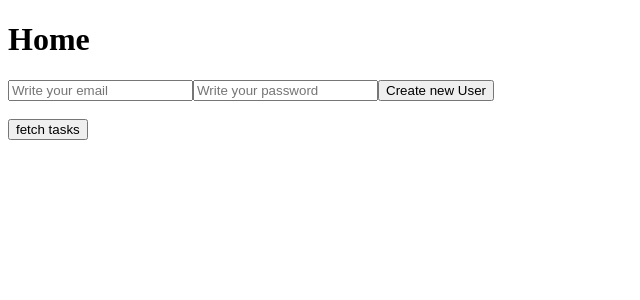
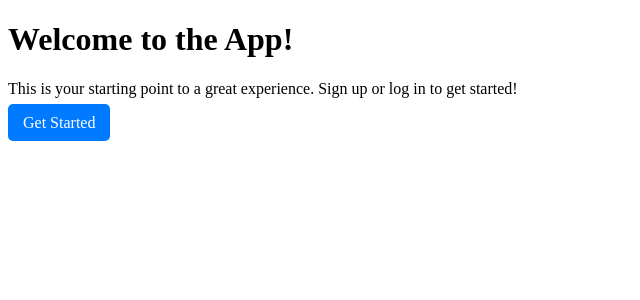
Before and after one commit to taistaschetto/My_ToDoList_project2, a Vue app: page / in a window 1280 px wide. Shown: the top 300 px of the page, without its empty margins (0-640 px from the left). Built offline with nearby package versions, Linux system fonts and the light colour scheme.

Commit message:
Homeview structure done, email error handle

```diff
--- a/src/views/AuthView.vue
+++ b/src/views/AuthView.vue
@@ -2,10 +2,11 @@
   <div class="auth-container">
     <h2>{{ isSigningUp ? "Sign Up" : "Sign In" }}</h2>
     <form @submit.prevent="isSigningUp ? signUp() : signIn()">
-      <!-- Email Field -->
       <input type="email" v-model="email" placeholder="Email" required />
+      <span v-if="email && !validEmail(email)" class="error">
+        Please enter a valid email address.
+      </span>
 
-      <!-- Password Field -->
       <input
         type="password"
         v-model="password"
@@ -16,7 +17,6 @@
         Password must be at least 6 characters long.
       </span>
 
-      <!-- Confirm Password Field (shown only when signing up) -->
       <div v-if="isSigningUp">
         <input
           type="password"
@@ -29,16 +29,19 @@
         </span>
       </div>
 
-      <!-- Error Message Display -->
       <div v-if="error" class="error">{{ error }}</div>
 
-      <!-- Submit Button -->
-      <button type="submit">
-        {{ isSigningUp ? "Create Account" : "Log In" }}
+      <button type="submit" :disabled="loading.value">
+        {{
+          loading.value
+            ? "Processing..."
+            : isSigningUp.value
+            ? "Create Account"
+            : "Log In"
+        }}
       </button>
     </form>
 
-    <!-- Toggle Mode Button -->
     <button @click="toggleMode">
       {{
         isSigningUp
@@ -60,15 +63,21 @@ const confirmPassword = ref("");
 const isSigningUp = ref(false);
 const userStore = useUserStore();
 const error = ref("");
+const loading = ref(false);
 
-// Toggle between Sign In and Sign Up mode
+const validEmail = (email) => {
+  return /^[^\s@]+@[^\s@]+\.[^\s@]+$/.test(email);
+};
+
 const toggleMode = () => {
   isSigningUp.value = !isSigningUp.value;
-  error.value = ""; // Reset error message on mode change
+  error.value = "";
 };
 
 // Sign Up function
 const signUp = async () => {
+  loading.value = true;
+  error.value = "";
   if (password.value.length < 6) {
     error.value = "Password must be at least 6 characters long.";
     return;
@@ -85,23 +94,20 @@ const signUp = async () => {
     if (signUpError) {
       error.value = signUpError.message;
     } else {
-      error.value = "";
-      // Maybe redirect to dashboard or show success message
+      error.value = "Account created successfully. Please sign in.";
     }
   } catch (e) {
     error.value = "An unexpected error occurred.";
   }
+
+  loading.value = false;
 };
 
-// Placeholder Sign In function
-const signIn = async () => {
-  // Implementation for signing in
-};
+const signIn = async () => {};
 </script>
 
 <style scoped>
 .error {
   color: red;
 }
-/* Add more styling as needed */
 </style>
--- a/src/views/HomeView.vue
+++ b/src/views/HomeView.vue
@@ -1,32 +1,25 @@
+<template>
+  <div>
+    <AppHeader />
+    <h1>Welcome to the App!</h1>
+    <p>This is your starting point to a great experience. Sign up or log in to get started!</p>
+    <router-link to="/auth" class="btn">Get Started</router-link>
+  </div>
+</template>
+
 <script setup>
-import { useUserStore } from "../stores/user";
-import { useTaskStore} from "../stores/task"
-import { ref } from "vue";
-
-const userStore = useUserStore();
-const taskStore = useTaskStore();
-
-const email = ref("");
-const password = ref("");
+import AppHeader from "@/components/AppHeader.vue";
 </script>
 
-<template>
-  <h1>Home</h1>
-  <h2 v-if="userStore.user">Current User: {{ userStore.user.user.email }}</h2>
-
-  <input placeholder="Write your email" v-model="email" />
-  <input type="password" placeholder="Write your password" v-model="password" />
-  <button @click="userStore.createNewUser(email, password)">
-    Create new User
-  </button>
-
-  <br><br>
-  <button @click="taskStore.fetchTasks()">fetch tasks</button>
-  <ul>
-    <li v-for="task in taskStore.tasks">
-      {{ task.title }}
-    </li>
-  </ul>
-</template>
-
-<style></style>
+<style scoped>
+.btn {
+  padding: 10px 15px;
+  background-color: #007bff;
+  color: white;
+  border-radius: 5px;
+  text-decoration: none;
+}
+.btn:hover {
+  background-color: #0056b3;
+}
+</style>
```
